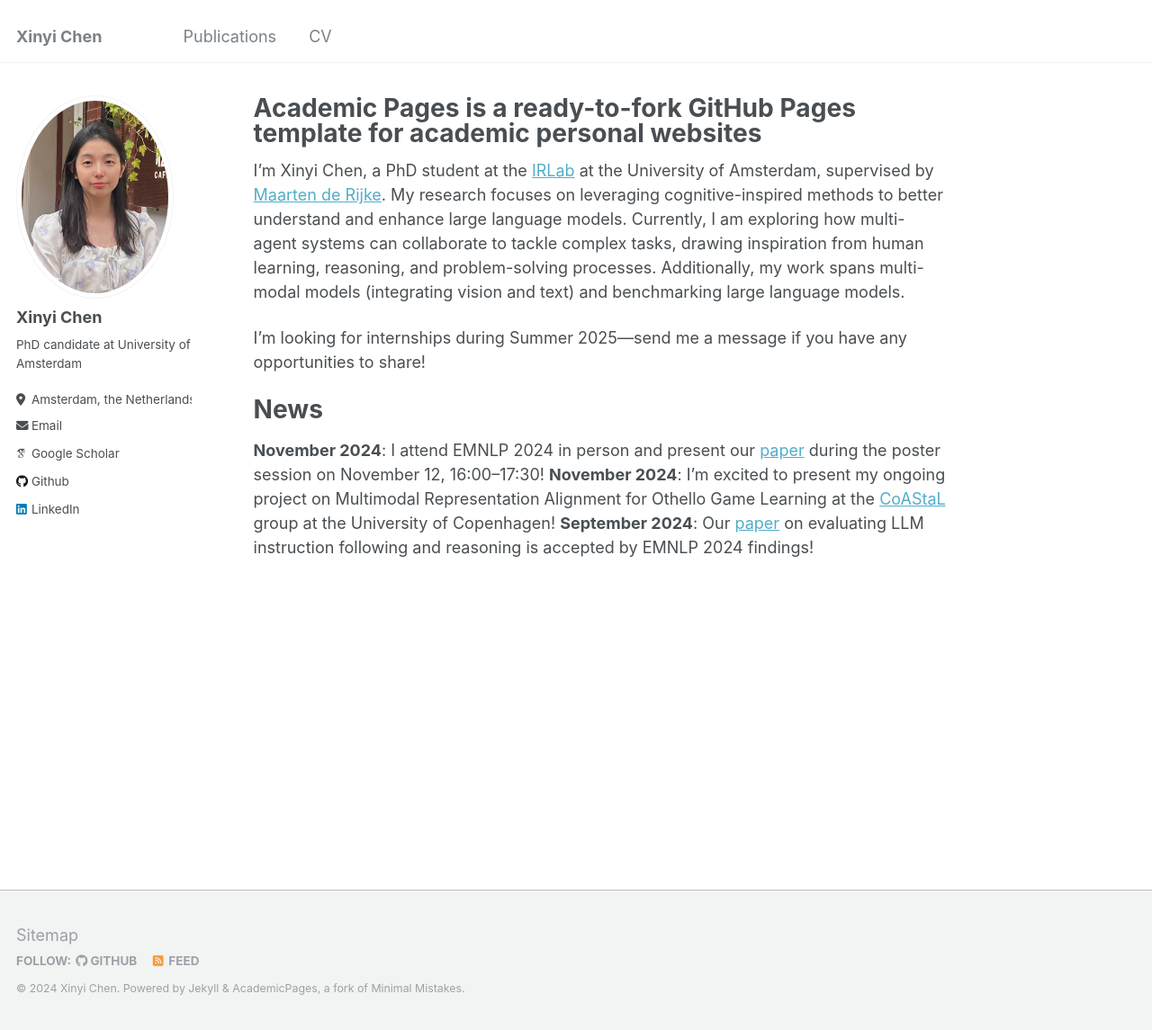
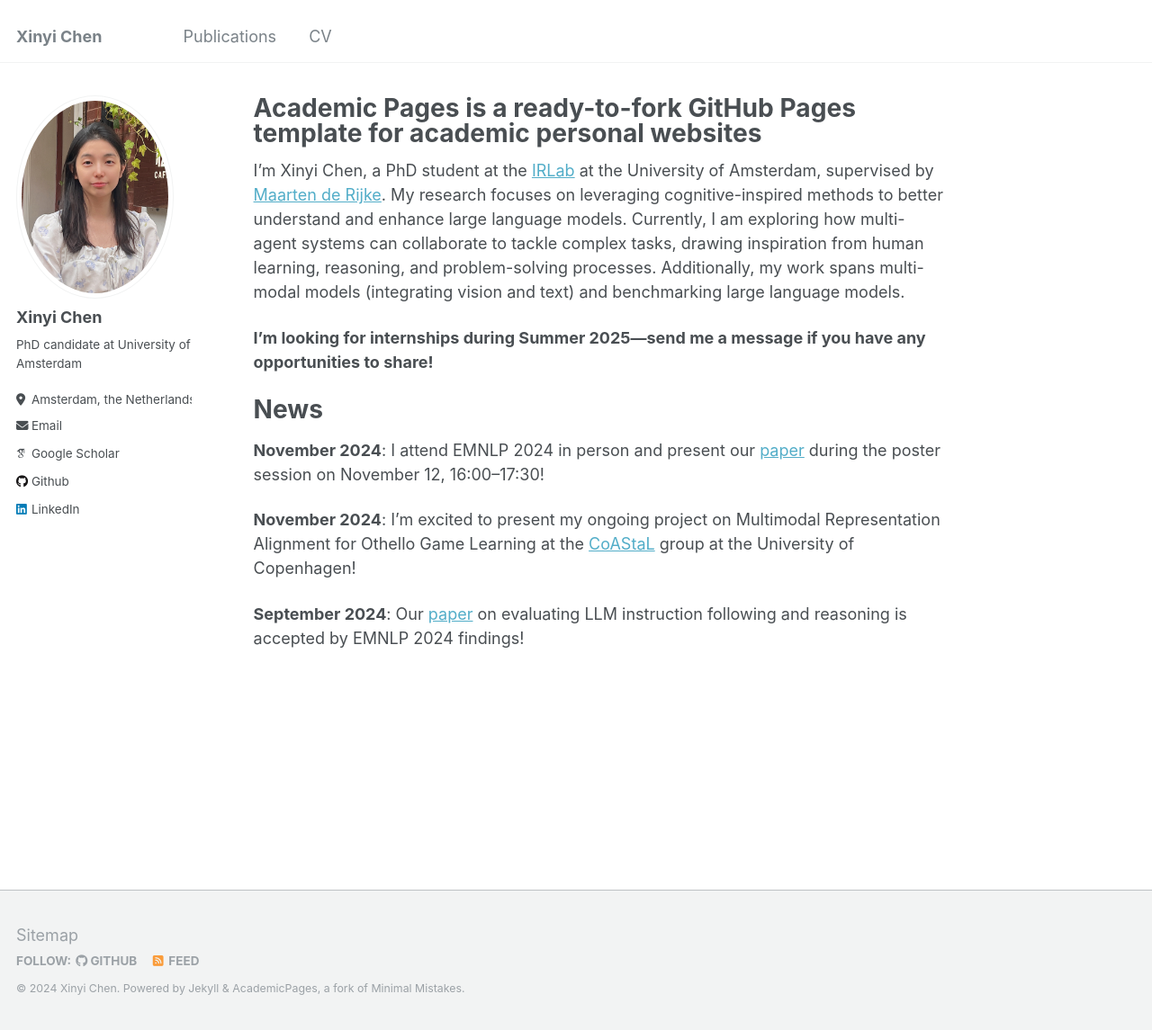
Before and after one commit to shin-ee-chen/shin-ee-chen.github.io, a Jekyll site: the page built from _pages/about.md, in a window 1280 px wide and 1145 px high. Shown: the whole window at 90% size. Built offline with Jekyll 4.4.1, drawn with Linux system fonts in a browser that asks for light colours; some web fonts are replaced.

```diff
--- a/_pages/about.md
+++ b/_pages/about.md
@@ -8,10 +8,12 @@ redirect_from:
 ---
 I’m Xinyi Chen, a PhD student at the [IRLab](https://irlab.science.uva.nl/) at the University of Amsterdam, supervised by [Maarten de Rijke](https://staff.fnwi.uva.nl/m.derijke/bio/). My research focuses on leveraging cognitive-inspired methods to better understand and enhance large language models. Currently, I am exploring how multi-agent systems can collaborate to tackle complex tasks, drawing inspiration from human learning, reasoning, and problem-solving processes. Additionally, my work spans multi-modal models (integrating vision and text) and benchmarking large language models.
 
-I’m looking for internships during Summer 2025—send me a message if you have any opportunities to share!
+**I’m looking for internships during Summer 2025—send me a message if you have any opportunities to share!**
 
 News
 ======
 **November 2024**:  I attend EMNLP 2024 in person and present our [paper](https://aclanthology.org/2024.findings-emnlp.92.pdf) during the poster session on November 12, 16:00–17:30!
+
 **November 2024**: I’m excited to present my ongoing project on Multimodal Representation Alignment for Othello Game Learning at the [CoAStaL](https://coastalcph.github.io/) group at the University of Copenhagen!
+
 **September 2024**: Our [paper](https://arxiv.org/abs/2406.19999) on evaluating LLM instruction following and reasoning is accepted by EMNLP 2024 findings!
```
